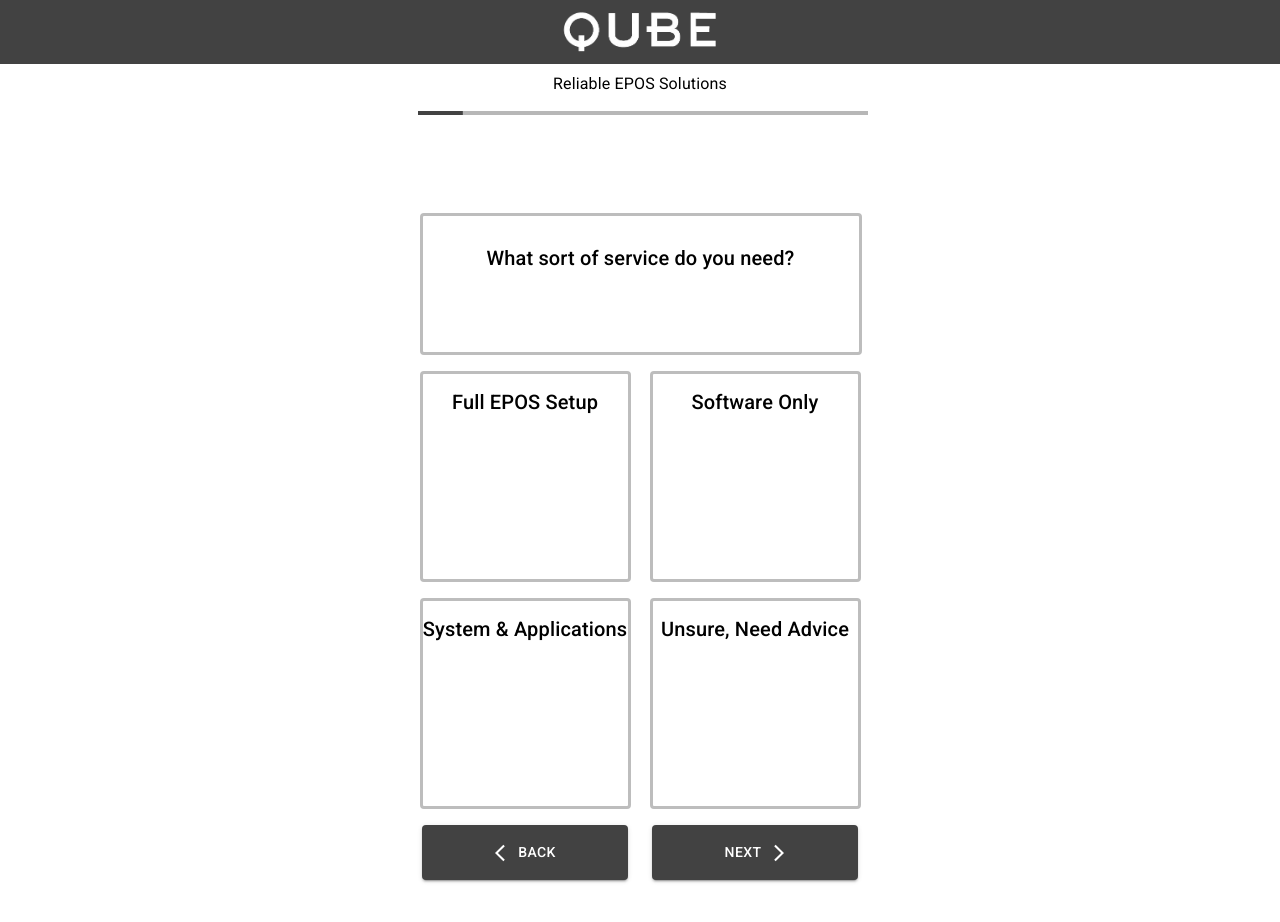
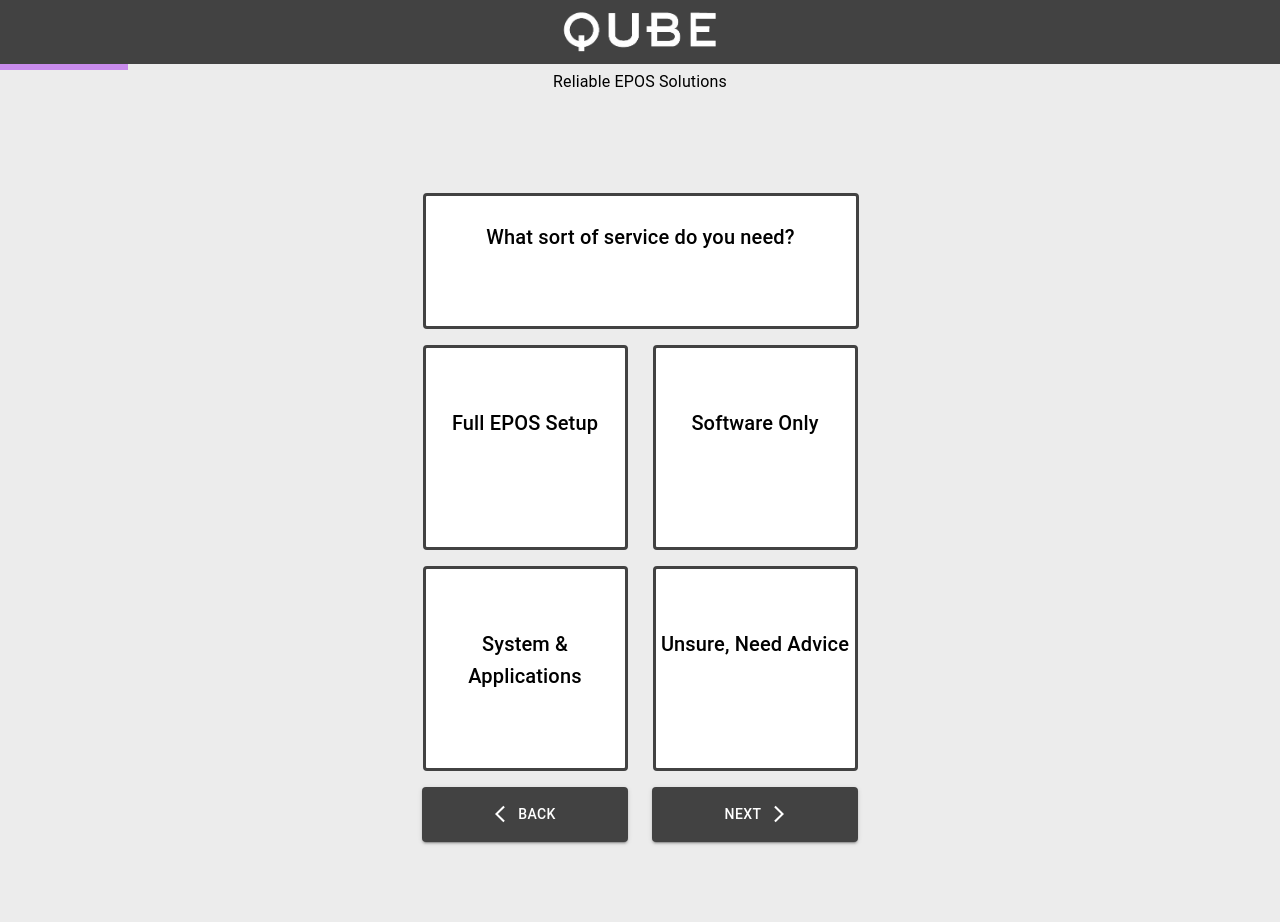
Before and after one commit to aaronzor/epos-questionnaire-mern, a React (Create React App) app in the folder frontend/: page /q1 in a window 1280 px wide. Shown: the top 922 px of the page. Built offline with nearby package versions, Linux system fonts and the light colour scheme.

Commit message:
Layout fixes on most pages & Progress bar work (colour, placement)

```diff
--- a/frontend/package.json
+++ b/frontend/package.json
@@ -22,7 +22,8 @@
     "react-scripts": "4.0.3",
     "redux": "^4.1.1",
     "typeface-roboto": "^1.1.13",
-    "web-vitals": "^1.0.1"
+    "web-vitals": "^1.0.1",
+    "webfontloader": "^1.6.28"
   },
   "scripts": {
     "start": "react-scripts start",
--- a/frontend/src/App.css
+++ b/frontend/src/App.css
@@ -1,38 +1,8 @@
 .App {
-  text-align: center;
+    text-align: center;
 }
 
-.App-logo {
-  height: 40vmin;
-  pointer-events: none;
+.MuiLinearProgress {
+    background-color: #450b6c !important;
+    color: #450b6c !important;
 }
-
-@media (prefers-reduced-motion: no-preference) {
-  .App-logo {
-    animation: App-logo-spin infinite 20s linear;
-  }
-}
-
-.App-header {
-  background-color: #282c34;
-  min-height: 100vh;
-  display: flex;
-  flex-direction: column;
-  align-items: center;
-  justify-content: center;
-  font-size: calc(10px + 2vmin);
-  color: white;
-}
-
-.App-link {
-  color: #61dafb;
-}
-
-@keyframes App-logo-spin {
-  from {
-    transform: rotate(0deg);
-  }
-  to {
-    transform: rotate(360deg);
-  }
-}
--- a/frontend/src/App.js
+++ b/frontend/src/App.js
@@ -1,8 +1,12 @@
 import React, { useState } from 'react';
 import { BrowserRouter as Router, Switch, Route } from 'react-router-dom';
 import { ThemeProvider, createTheme } from '@mui/material/styles';
+import { CssBaseline } from '@mui/material';
+
 import { ResultContext } from './contexts/ResultContext';
 import { resultObject } from './utility/resultObject';
+import './App.css';
+import useStyles from './styles/makeStyle';
 
 import QuestionOne from './Pages/QuestionOne';
 import QuestionTwo from './Pages/QuestionTwo';
@@ -16,8 +20,24 @@ import EndPage from './Pages/EndPage';
 import TestQuestion from './Pages/TestQuestion';
 
 const darkMode = createTheme({
+    components: {
+        MuiLinearProgress: {
+            styleOverrides: {
+                bar: {
+                    backgroundColor: '#c98ced'
+                },
+                root: {
+                    backgroundColor: '#ECECEC',
+                    height: '0.4rem'
+                }
+            }
+        }
+    },
     palette: {
-        type: 'dark',
+        background: {
+            default: `#ECECEC`,
+            paper: '#ffffff'
+        },
         primary: {
             main: '#424242',
             light: '#6d6d6d',
@@ -36,11 +56,14 @@ const darkMode = createTheme({
 });
 
 const App = () => {
+    const classes = useStyles();
+
     const [object, setObject] = useState(resultObject);
 
     return (
         <ResultContext.Provider value={{ object, setObject }}>
             <ThemeProvider theme={darkMode}>
+                <CssBaseline classes className={classes.lightFont} />
                 <Router>
                     <Layout>
                         <Switch>
--- a/frontend/src/Pages/QuestionFive.js
+++ b/frontend/src/Pages/QuestionFive.js
@@ -18,7 +18,13 @@ const QuestionFive = () => {
 
     return (
         <Container disableGutters maxWidth='xs'>
-            <Grid spacing={2} align='center' container>
+            <Grid
+                spacing={2}
+                align='center'
+                justifyContent='center'
+                container
+                marginTop='5%'
+            >
                 <GridQuestion
                     question='question5'
                     questionText=' Do you have any specific needs or in need of any other advice regarding EPOS and
--- a/frontend/src/Pages/QuestionFour.js
+++ b/frontend/src/Pages/QuestionFour.js
@@ -20,7 +20,13 @@ const QuestionThree = () => {
 
     return (
         <Container disableGutters maxWidth='xs'>
-            <Grid spacing={1} align='center' container>
+            <Grid
+                spacing={2}
+                align='center'
+                justifyContent='center'
+                container
+                marginTop='5%'
+            >
                 <GridQuestion
                     question='question4'
                     questionText='What is the name of your business?'
--- a/frontend/src/Pages/UserDetails.js
+++ b/frontend/src/Pages/UserDetails.js
@@ -20,7 +20,13 @@ const UserDetails = () => {
 
     return (
         <Container disableGutters maxWidth='xs'>
-            <Grid spacing={2} align='center' container>
+            <Grid
+                spacing={2}
+                align='center'
+                justifyContent='center'
+                container
+                marginTop='5%'
+            >
                 <UserInfoInput
                     name='Contact Name'
                     onChange={handleOnChange}
--- a/frontend/src/components/GridItem.js
+++ b/frontend/src/components/GridItem.js
@@ -48,7 +48,7 @@ const GridItem = (props) => {
                         ...(clicked && { border: `3.5px solid ${green[500]}` })
                     }}
                 >
-                    <Typography variant='h6' align='center' marginTop='6%'>
+                    <Typography variant='h6' align='center' marginTop='30%'>
                         {props.answer}
                     </Typography>
                     <Typography align='center' marginTop='11%' variant='h2'>
--- a/frontend/src/components/Layout.js
+++ b/frontend/src/components/Layout.js
@@ -46,18 +46,16 @@ const Layout = ({ children }) => {
         <Box>
             <Header />
             <Toolbar />
+            {location.pathname !== '' && (
+                <LinearProgress
+                    variant='determinate'
+                    value={progValue}
+                    className={classes.progress}
+                />
+            )}
             <Typography align='center' className={classes.subTitle}>
                 Reliable EPOS Solutions
             </Typography>
-            {location.pathname !== '' && (
-                <Container disableGutters maxWidth='xs'>
-                    <LinearProgress
-                        variant='determinate'
-                        value={progValue}
-                        className={classes.progress}
-                    />
-                </Container>
-            )}
             {children}
             <Toolbar />
         </Box>
--- a/frontend/src/index.js
+++ b/frontend/src/index.js
@@ -2,8 +2,6 @@ import React from 'react';
 import ReactDOM from 'react-dom';
 import App from './App';
 import reportWebVitals from './reportWebVitals';
-
-require('typeface-roboto');
 
 ReactDOM.render(
     <React.StrictMode>
--- a/frontend/src/styles/makeStyle.js
+++ b/frontend/src/styles/makeStyle.js
@@ -16,15 +16,16 @@ const useStyles = makeStyles((theme) => ({
         width: '160px',
         height: '160px',
         boxShadow: 1,
-        borderRadius: '0',
-        border: `3px solid ${grey[400]}`
+        border: `3px solid `,
+        borderColor: '#424242'
     },
     gridOptionLg: {
         width: '205px',
         height: '205px',
         boxShadow: 1,
         borderRadius: '0',
-        border: `3px solid ${grey[400]}`
+        border: `3px solid ${grey[400]}`,
+        borderColor: '#424242'
     },
     gridQuestionLg: {
         width: '436px',
@@ -32,6 +33,7 @@ const useStyles = makeStyles((theme) => ({
         boxShadow: 1,
         borderRadius: '0',
         border: `3px solid ${grey[400]}`,
+        borderColor: '#424242',
         //borderTop: 'none'
         marginTop: '60px',
         marginLeft: '1px'
@@ -42,6 +44,7 @@ const useStyles = makeStyles((theme) => ({
         boxShadow: 1,
         borderRadius: '0',
         border: `3px solid ${grey[400]}`,
+        borderColor: '#424242',
         //borderTop: 'none'
         marginTop: '40px'
     },
@@ -53,6 +56,7 @@ const useStyles = makeStyles((theme) => ({
         align: 'center',
         fontSize: '20px'
     },
+
     // App Bar
     appbar: {
         alignItems: 'center'
@@ -63,10 +67,9 @@ const useStyles = makeStyles((theme) => ({
     },
     // Progress Bar
     progress: {
-        width: '101.4%',
-        height: '7px',
-        position: 'relative',
-        marginTop: '15px'
+        width: '100%',
+        height: '20%',
+        position: 'relative'
     },
     // Buttons
     navButton: {
```
Also changed, not shown: 2 other files (tests, documents, lock files or other folders).
